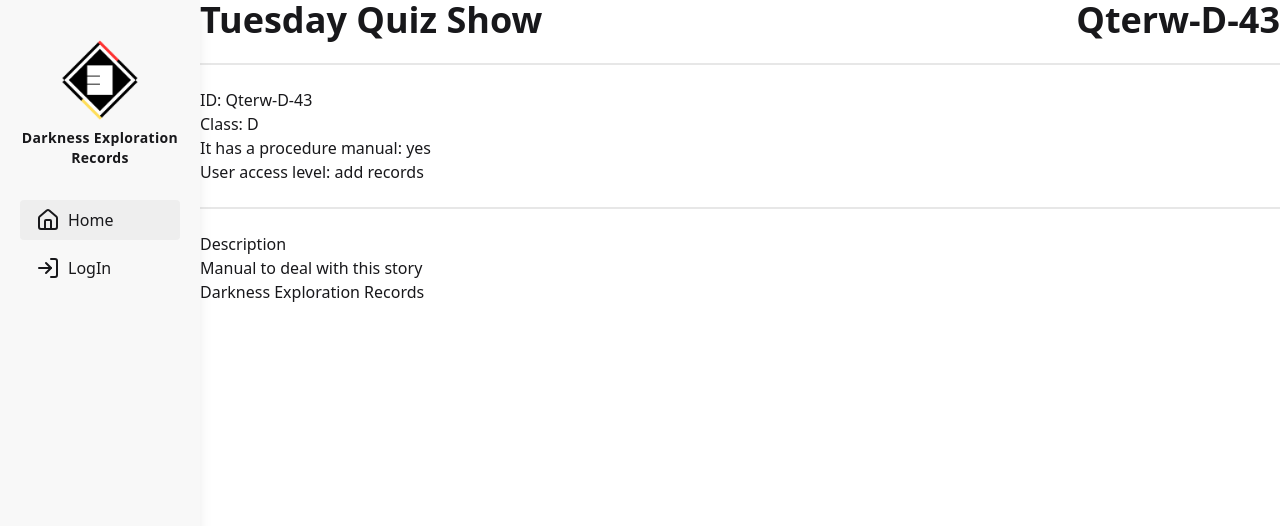
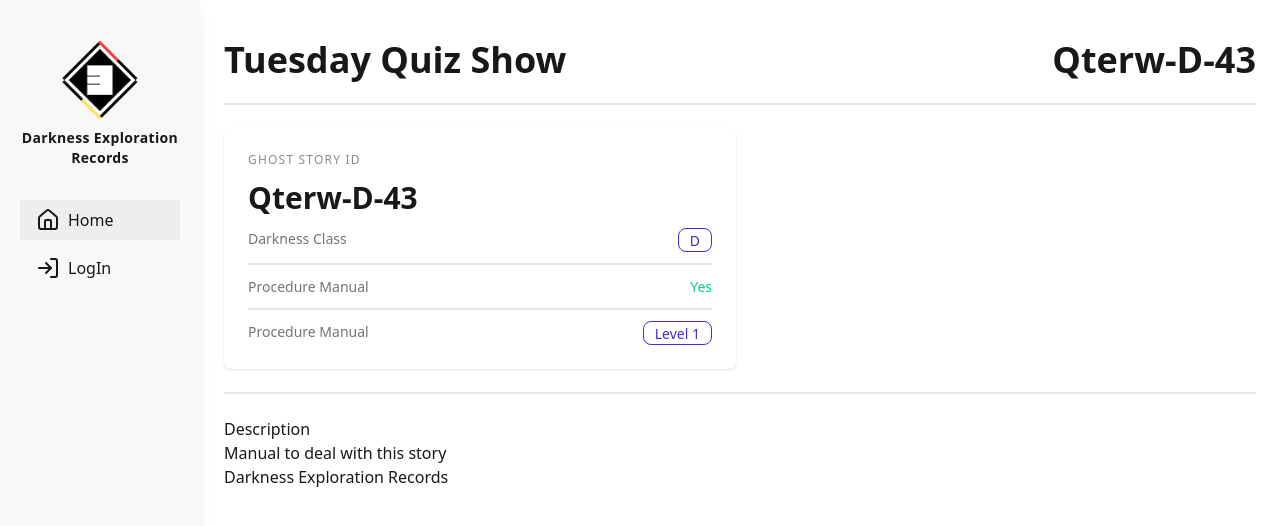
Before and after one commit to nravesz/DarknessExplorationRecord, a React app in the folder frontend/: page / in a window 1280 px wide. Shown: the top 526 px of the page. Built offline with nearby package versions, Linux system fonts and the light colour scheme; the HTML template or start-up script is replaced by a standard one.

Commit message:
add: file sumary

```diff
--- a/frontend/src/features/Layout.tsx
+++ b/frontend/src/features/Layout.tsx
@@ -5,7 +5,7 @@ function Layout() {
   return (
     <div className="flex">
       <SideBar />
-      <div className="flex-1">
+      <div className="flex-1 p-6 pt-10">
         <Outlet />
       </div>
     </div>
--- /dev/null
+++ b/frontend/src/features/ghost-story/FileSummary.tsx
@@ -0,0 +1,34 @@
+function FileSummary() {
+  return (
+    <div className="card bg-base-100 max-w-lg shadow-sm">
+      <div className="card-body">
+        <div className="text-xs uppercase tracking-widest text-base-content/50">Ghost Story ID</div>
+
+        <div className="text-3xl font-semibold mt-1">Qterw-D-43</div>
+
+        <div className="mt-1">
+          <div className="flex justify-between">
+            <span className="text-base-content/60">Darkness Class</span>
+            <div className="badge badge-outline badge-primary">D</div>
+          </div>
+
+          <div className="divider my-1"></div>
+
+          <div className="flex justify-between">
+            <span className="text-base-content/60">Procedure Manual</span>
+            <span className="text-success font-medium">Yes</span>
+          </div>
+
+          <div className="divider my-1"></div>
+
+          <div className="flex justify-between">
+            <span className="text-base-content/60">Procedure Manual</span>
+            <div className="badge badge-outline badge-primary">Level 1</div>
+          </div>
+        </div>
+      </div>
+    </div>
+  );
+}
+
+export default FileSummary;
--- a/frontend/src/features/ghost-story/GhostStory.tsx
+++ b/frontend/src/features/ghost-story/GhostStory.tsx
@@ -1,3 +1,5 @@
+import FileSummary from "./FileSummary";
+
 function GhostStory() {
   return (
 	<div>
@@ -8,12 +10,7 @@ function GhostStory() {
 
 		<div className="divider"></div>
 
-		<div>
-			<div>ID: Qterw-D-43</div>
-			<div>Class: D</div>
-			<div>It has a procedure manual: yes</div>
-			<div>User access level: add records</div>
-		</div>
+		<FileSummary />
 
 		<div className="divider"></div>
 
```
